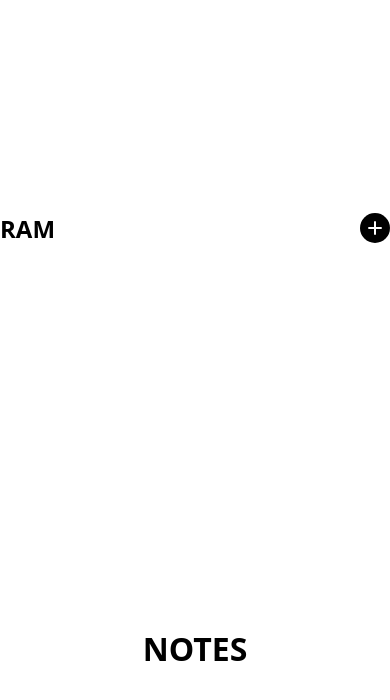
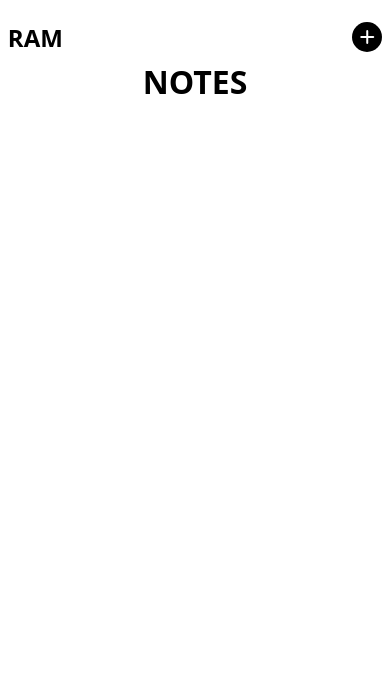
Before and after one commit to kunal5762/save_your_Future, a plain HTML site: page index.html in a window 390 px wide. Drawn offline with Linux system fonts and the light colour scheme.

Commit message:
Refactor CSS for improved responsiveness
Updated styles for responsive design and layout.

```diff
--- a/style.css
+++ b/style.css
@@ -95,7 +95,7 @@
 }
 
 @media (max-width: 600px) {
-    .bigbox {
+   .bigbox {
         display: flex;
         flex-direction: column;
         justify-content: center;
@@ -108,8 +108,10 @@
         justify-content: space-between;
         align-items: center;
         border: none;
-        width: 100%;
-        padding: 10px 0px 10px 0px
+        width: 96%;
+        padding: 0px 0px 10px 0px;
+        height: 50px;
+
     }
     .sideNav p{
         flex-direction: row;
@@ -119,12 +121,16 @@
     }
     .bigParent{
         display: flex;
-        justify-content: center;
         align-items: center ;
         width: 100%;
         padding-left: 0px;
+        margin-top: 0px;
+    }
+    .bigParent h1{
+        margin-top: 0px;
     }
     .notebox{
         margin-left: 0px;
     }
+
 }
```
